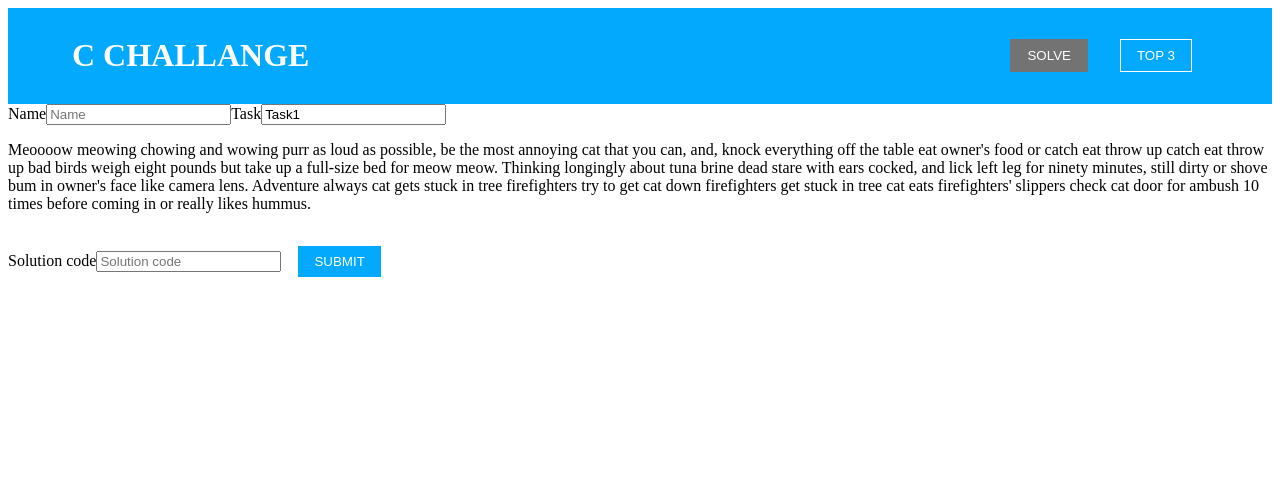
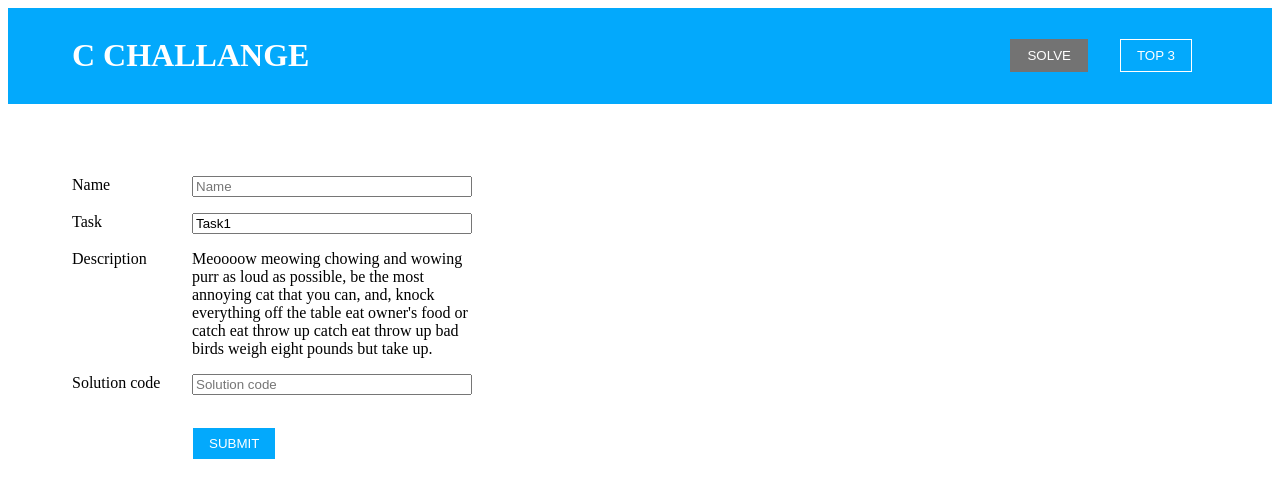
Before and after one commit to PatrykPodworski/CChallange, a React (Create React App) app: page /submissions in a window 1280 px wide. Shown: the top 498 px of the page. Built offline with nearby package versions, Linux system fonts and the light colour scheme.

Commit message:
Styled submit form

```diff
--- a/src/SubmitForm/SubmitForm.tsx
+++ b/src/SubmitForm/SubmitForm.tsx
@@ -1,6 +1,7 @@
 import { Field, Form, Formik } from "formik";
 import React from "react";
 import Button from "../components/Button";
+import styled from "styled-components";
 
 const SubmitForm = () => {
   const handleOnSubmit = (values: FormValues) => {
@@ -15,27 +16,64 @@ const SubmitForm = () => {
 
   return (
     <Formik initialValues={initialValues} onSubmit={handleOnSubmit}>
-      <Form>
-        <label htmlFor="name">Name</label>
-        <Field id="name" name="name" placeholder="Name" />
-
-        <label htmlFor="taskType">Task</label>
-        <Field id="taskType" name="taskType" placeholder="Task" />
-
-        <p>{taskDescription}</p>
-        <label htmlFor="solutionCode">Solution code</label>
-        <Field
-          id="solutionCode"
-          name="solutionCode"
-          placeholder="Solution code"
-        />
-        <Button type="submit">Submit</Button>
-      </Form>
+      <StyledForm>
+        <StyledInputGroup>
+          <StyledLabel htmlFor="name">Name</StyledLabel>
+          <StyledField id="name" name="name" placeholder="Name" />
+        </StyledInputGroup>
+        <StyledInputGroup>
+          <StyledLabel htmlFor="taskType">Task</StyledLabel>
+          <StyledField id="taskType" name="taskType" placeholder="Task" />
+        </StyledInputGroup>
+        <StyledInputGroup>
+          <StyledLabel>Description</StyledLabel>
+          <StyledP>{taskDescription}</StyledP>
+        </StyledInputGroup>
+        <StyledInputGroup>
+          <StyledLabel htmlFor="solutionCode">Solution code</StyledLabel>
+          <StyledField
+            id="solutionCode"
+            name="solutionCode"
+            placeholder="Solution code"
+          />
+        </StyledInputGroup>
+        <StyledInputGroup>
+          <StyledLabel />
+          <StyledButton type="submit">Submit</StyledButton>
+        </StyledInputGroup>
+      </StyledForm>
     </Formik>
   );
 };
 
-export default SubmitForm;
+const StyledP = styled.p`
+  margin: 0;
+`;
+
+const StyledField = styled(Field)`
+  flex-grow: 1;
+`;
+
+const StyledButton = styled(Button)`
+  margin-left: 0px;
+`;
+
+const StyledLabel = styled.label`
+  flex-basis: 120px;
+  flex-shrink: 0;
+`;
+
+const StyledInputGroup = styled.div`
+  display: flex;
+  margin: 8px 0px;
+`;
+
+const StyledForm = styled(Form)`
+  display: flex;
+  flex-direction: column;
+  margin: 64px;
+  max-width: 400px;
+`;
 
 type FormValues = {
   name: string;
@@ -45,4 +83,6 @@ type FormValues = {
 
 type TaskType = "Task1" | "Task2";
 
-const taskDescription = `Meoooow meowing chowing and wowing purr as loud as possible, be the most annoying cat that you can, and, knock everything off the table eat owner's food or catch eat throw up catch eat throw up bad birds weigh eight pounds but take up a full-size bed for meow meow. Thinking longingly about tuna brine dead stare with ears cocked, and lick left leg for ninety minutes, still dirty or shove bum in owner's face like camera lens. Adventure always cat gets stuck in tree firefighters try to get cat down firefighters get stuck in tree cat eats firefighters' slippers check cat door for ambush 10 times before coming in or really likes hummus.`;
+const taskDescription = `Meoooow meowing chowing and wowing purr as loud as possible, be the most annoying cat that you can, and, knock everything off the table eat owner's food or catch eat throw up catch eat throw up bad birds weigh eight pounds but take up.`;
+
+export default SubmitForm;
```
